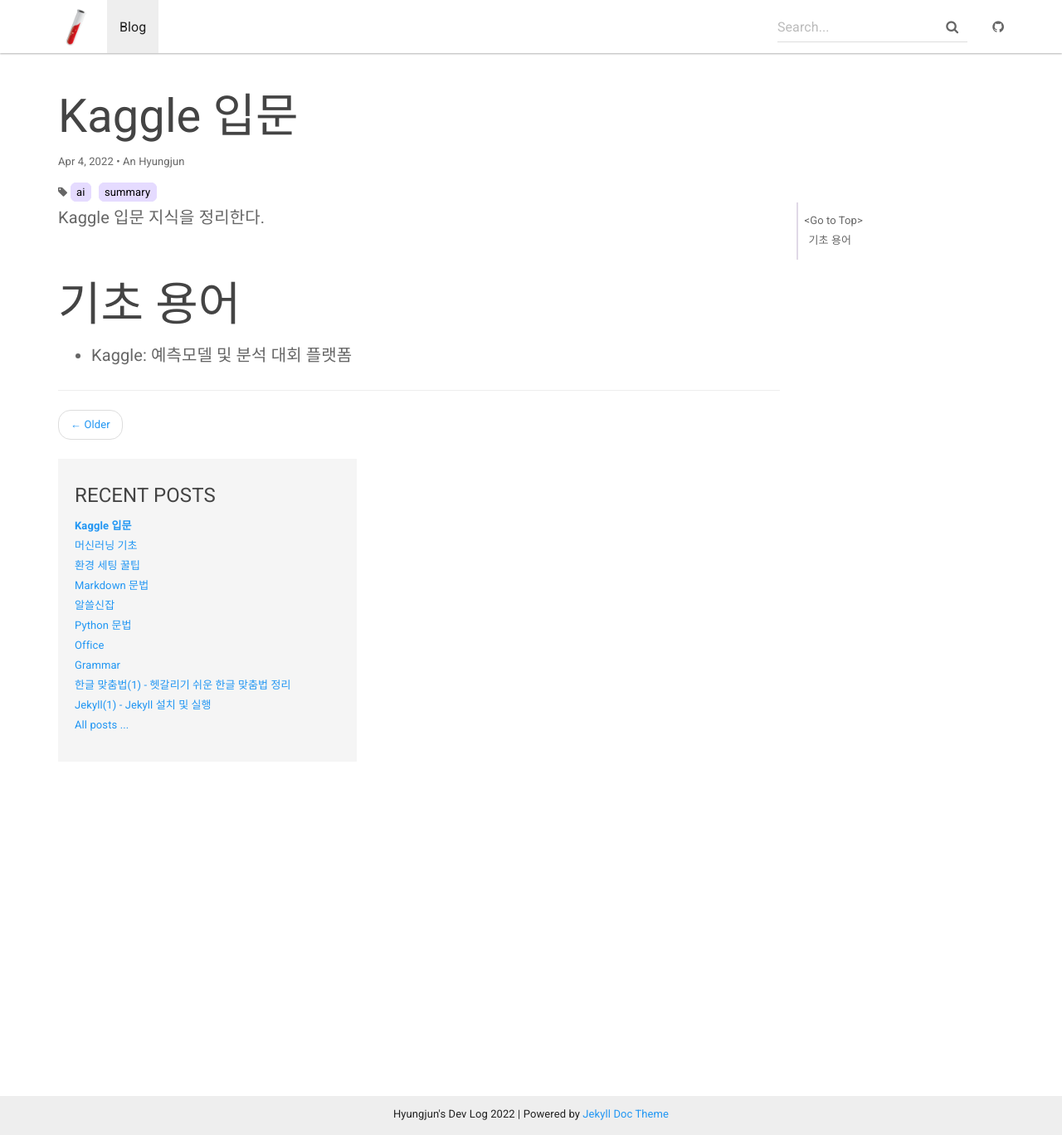
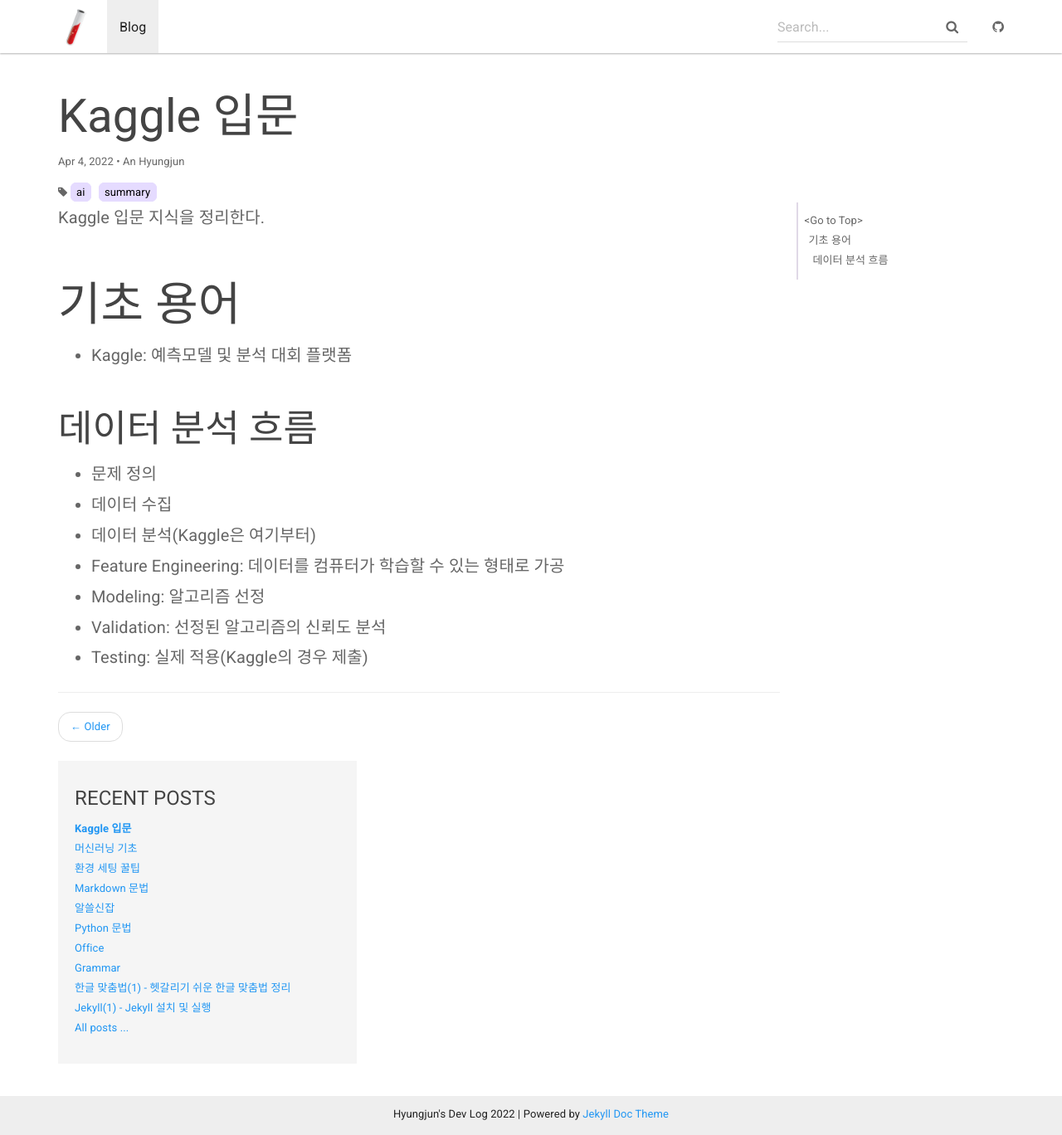
Before and after one commit to HyungjunAn/HyungjunAn.github.io, a Jekyll site: the page built from _posts/cs/2022-04-04-ml-kaggle.md, in a window 1280 px wide and 1368 px high. Shown: the whole window at 83% size. Built offline with Jekyll 4.4.1, drawn with Linux system fonts in a browser that asks for light colours.

Commit message:
update post: kaggle

```diff
--- a/_posts/cs/2022-04-04-ml-kaggle.md
+++ b/_posts/cs/2022-04-04-ml-kaggle.md
@@ -10,3 +10,12 @@
 
 # 기초 용어
 - Kaggle: 예측모델 및 분석 대회 플랫폼
+
+## 데이터 분석 흐름
+- 문제 정의
+- 데이터 수집
+- 데이터 분석(Kaggle은 여기부터)
+- Feature Engineering: 데이터를 컴퓨터가 학습할 수 있는 형태로 가공
+- Modeling: 알고리즘 선정
+- Validation: 선정된 알고리즘의 신뢰도 분석
+- Testing: 실제 적용(Kaggle의 경우 제출)
```
